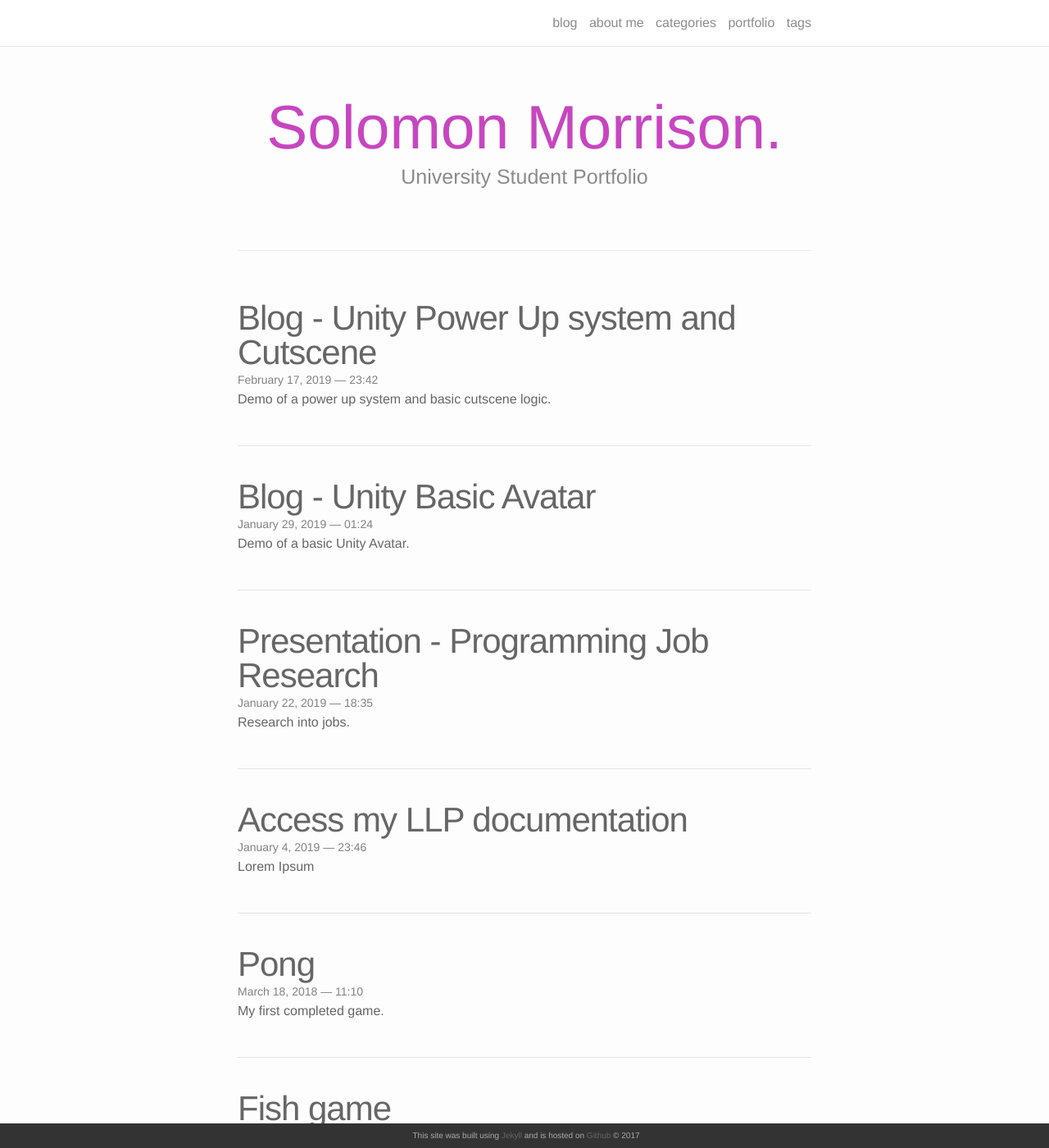
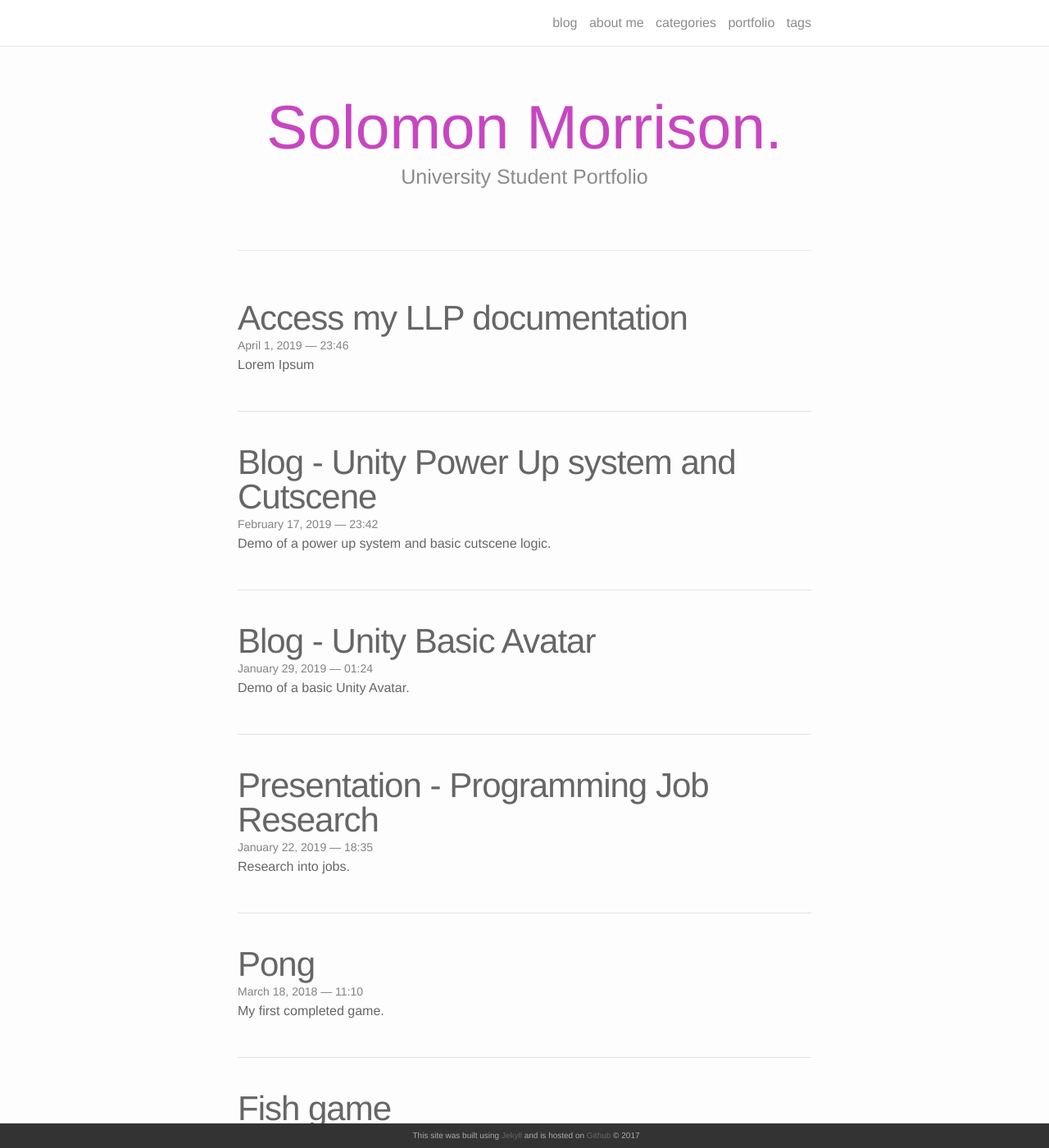
Before and after one commit to SoloMorris/SoloMorris.github.io, a Jekyll site: the page built from index.html, in a window 1280 px wide and 1400 px high. Shown: the whole window at 82% size. Built offline with Jekyll 4.4.1, drawn with Linux system fonts in a browser that asks for light colours; nearby versions of some CDN libraries; the list of posts is cut into pages by our own code.

Commit message:
adjusted naming convention

```diff
--- a/_posts/2019-01-04-llpaccess.markdown
+++ b/_posts/2019-04-01-llpaccess.markdown
@@ -1,7 +1,7 @@
 ---
 layout: post
 title: Access my LLP documentation
-date: 2019-01-04 23:46:00
+date: 2019-04-01 23:46:00
 description: Lorem Ipsum
 category: newbie
 published: true
```
